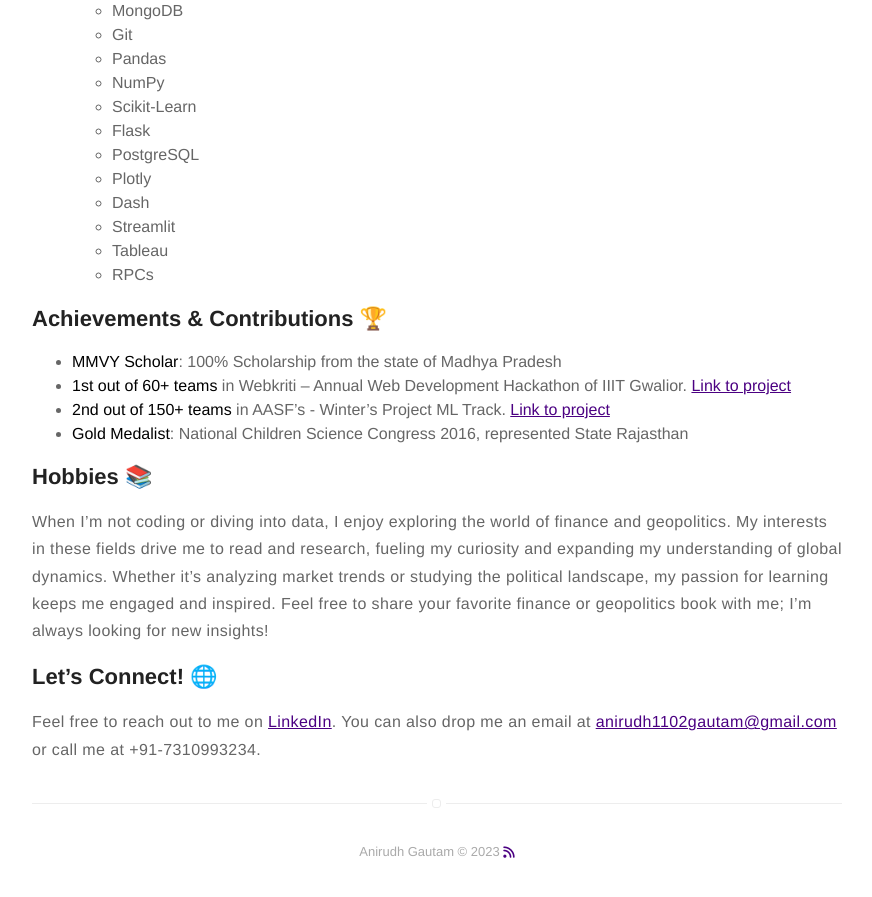
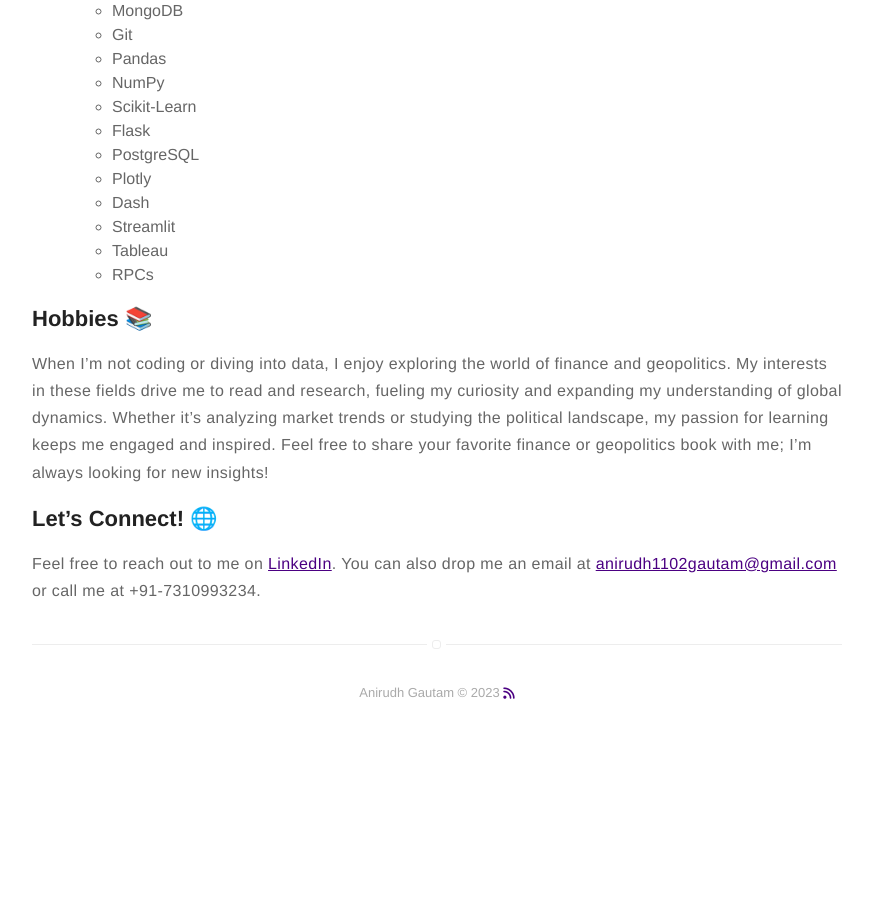
Before and after one commit to gautamanirudh/portfolio, a Jekyll site: the page built from about.md, in a window 1280 px wide and 900 px high, scrolled down 1346 px. Shown: the top 897 px of the window, without its empty margins (203-1075 px from the left). Built offline with Jekyll 4.4.1, drawn with Linux system fonts in a browser that asks for light colours; nearby versions of some CDN libraries; after the commit the page ends 2087 px from its top, so only the background shows below that.

Commit message:
Updated About

```diff
--- a/about.md
+++ b/about.md
@@ -39,11 +39,6 @@ I've had the privilege of interning at some of the most innovative companies. He
   - Tableau
   - RPCs
 
-## Achievements & Contributions 🏆
-- **MMVY Scholar**: 100% Scholarship from the state of Madhya Pradesh
-- **1st out of 60+ teams** in Webkriti – Annual Web Development Hackathon of IIIT Gwalior. [Link to project](#)
-- **2nd out of 150+ teams** in AASF’s ‐ Winter’s Project ML Track. [Link to project](#)
-- **Gold Medalist**: National Children Science Congress 2016, represented State Rajasthan
 
 ## Hobbies 📚
 When I'm not coding or diving into data, I enjoy exploring the world of finance and geopolitics. My interests in these fields drive me to read and research, fueling my curiosity and expanding my understanding of global dynamics. Whether it's analyzing market trends or studying the political landscape, my passion for learning keeps me engaged and inspired. Feel free to share your favorite finance or geopolitics book with me; I'm always looking for new insights!
```
